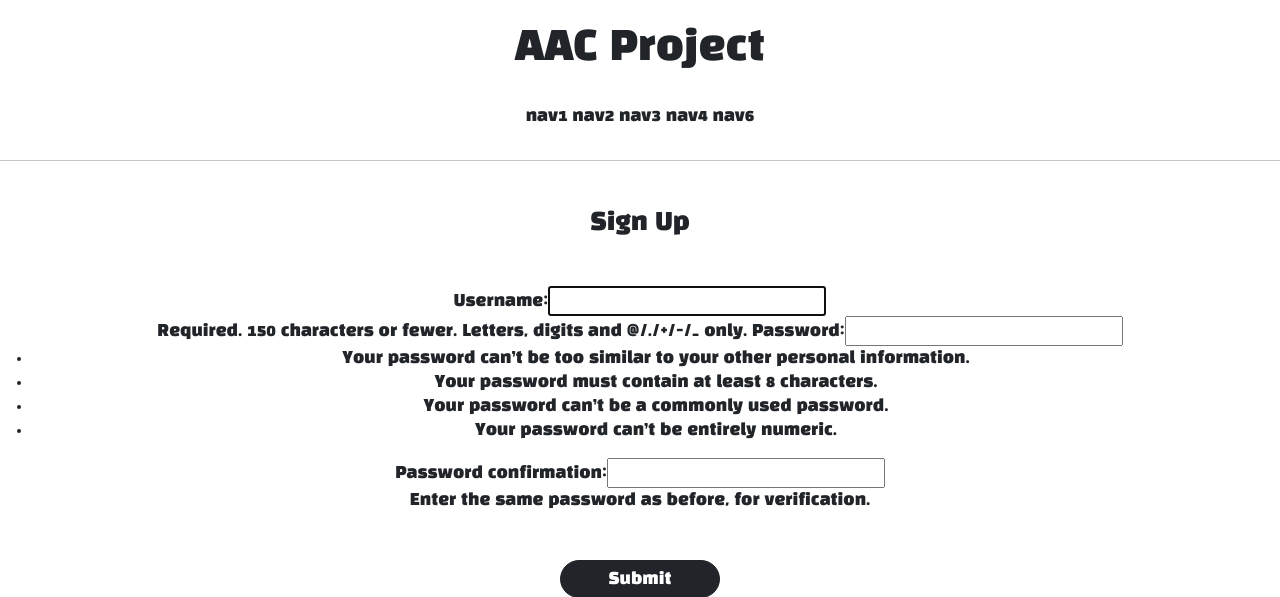
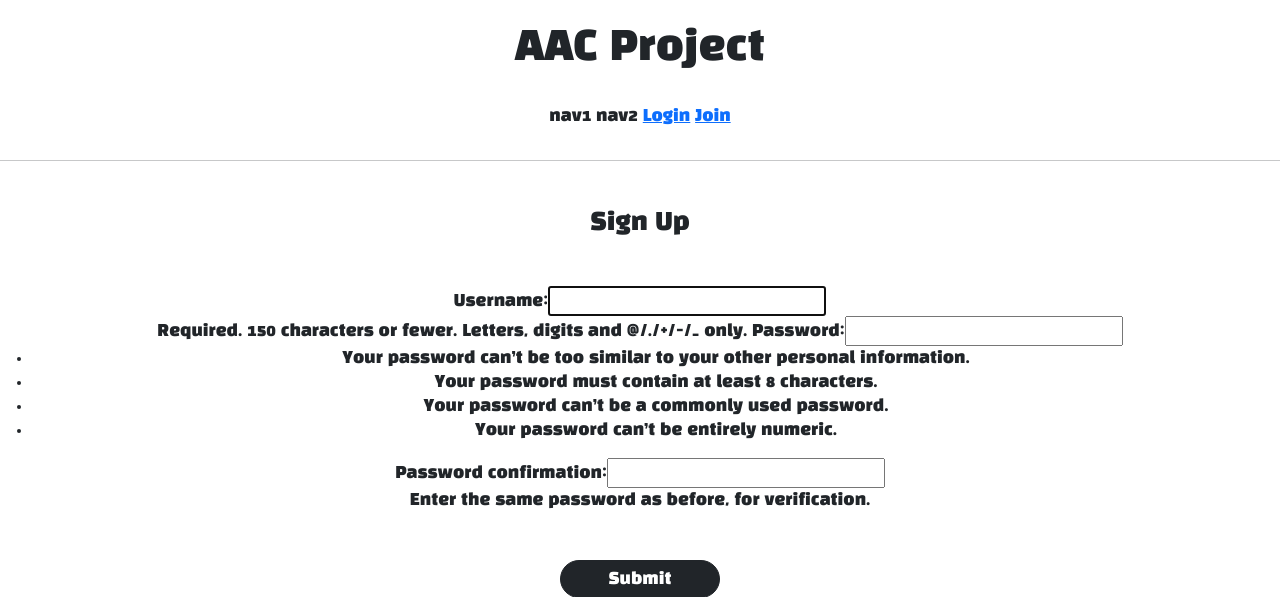
Before and after one commit to MONKEYZ9/AAC_django_ver, a Django app: page /accountapp/create/ in a window 1280 px wide. Shown: the top 597 px of the page. Run offline with Django 3.2, Linux system fonts and the light colour scheme; parts of the project's set-up code (start-up, migrations or seed data) failed here and were passed over.

Commit message:
update nav to login & join button

```diff
--- a/templates/header.html
+++ b/templates/header.html
@@ -6,9 +6,22 @@
         <div class="header_button">
             <span>nav1</span>
             <span>nav2</span>
-            <span>nav3</span>
-            <span>nav4</span>
-            <span>nav6</span>
+             {% if not user.is_authenticated %}
+                <span>
+                    <a href="{% url 'accountapp:login' %}">Login</a>
+                </span>
+                {# 회원가입 #}
+                <span>
+                    <a href="{% url 'accountapp:create' %}">Join</a>
+                </span>
+
+            {% else %}
+                 {# 로그아웃 #}
+                <span>
+                    <a href="{% url 'accountapp:logout' %}">Logout</a>
+                </span>
+
+            {% endif %}
         </div>
     </div>
 </section>
```
Also changed, not shown: README.md.
